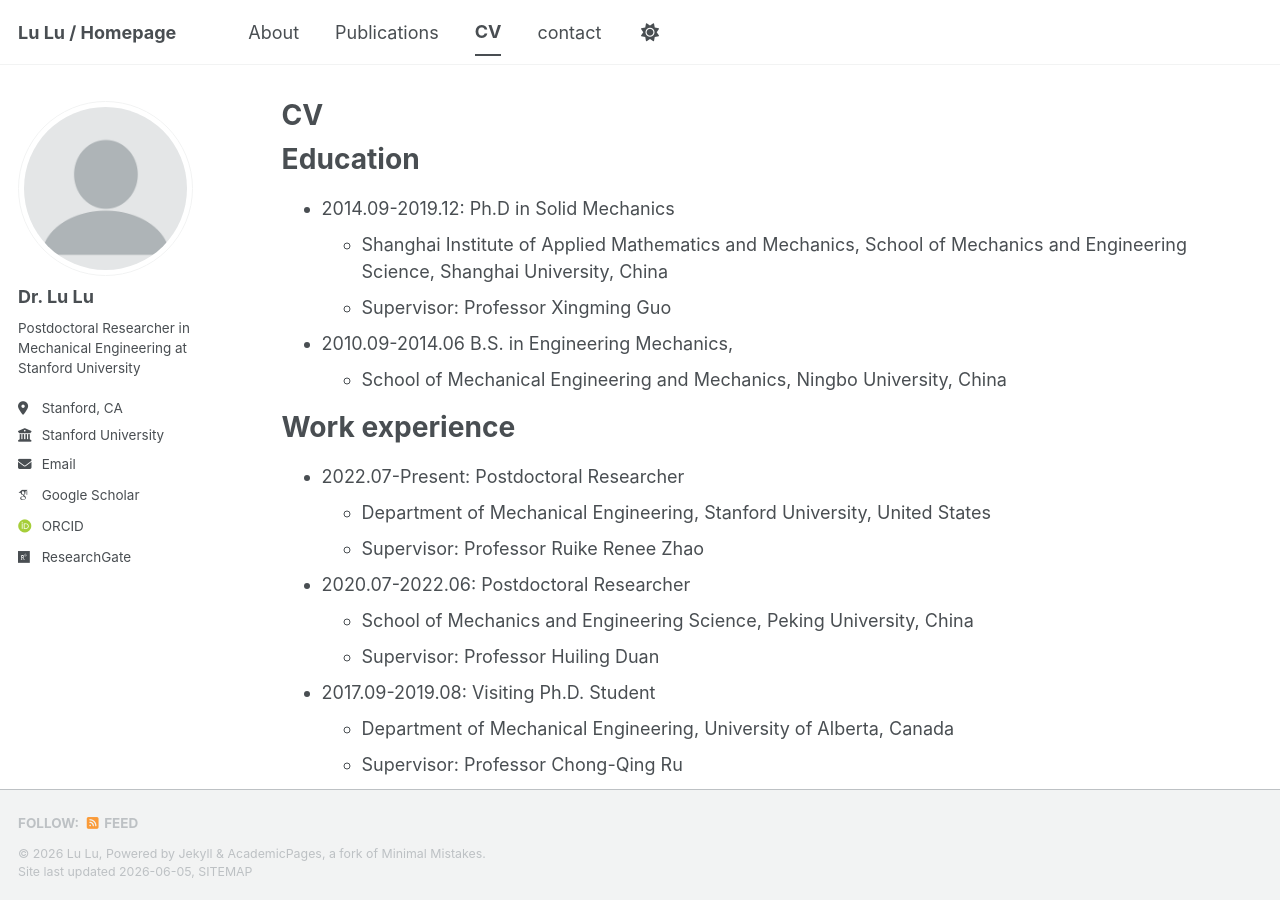
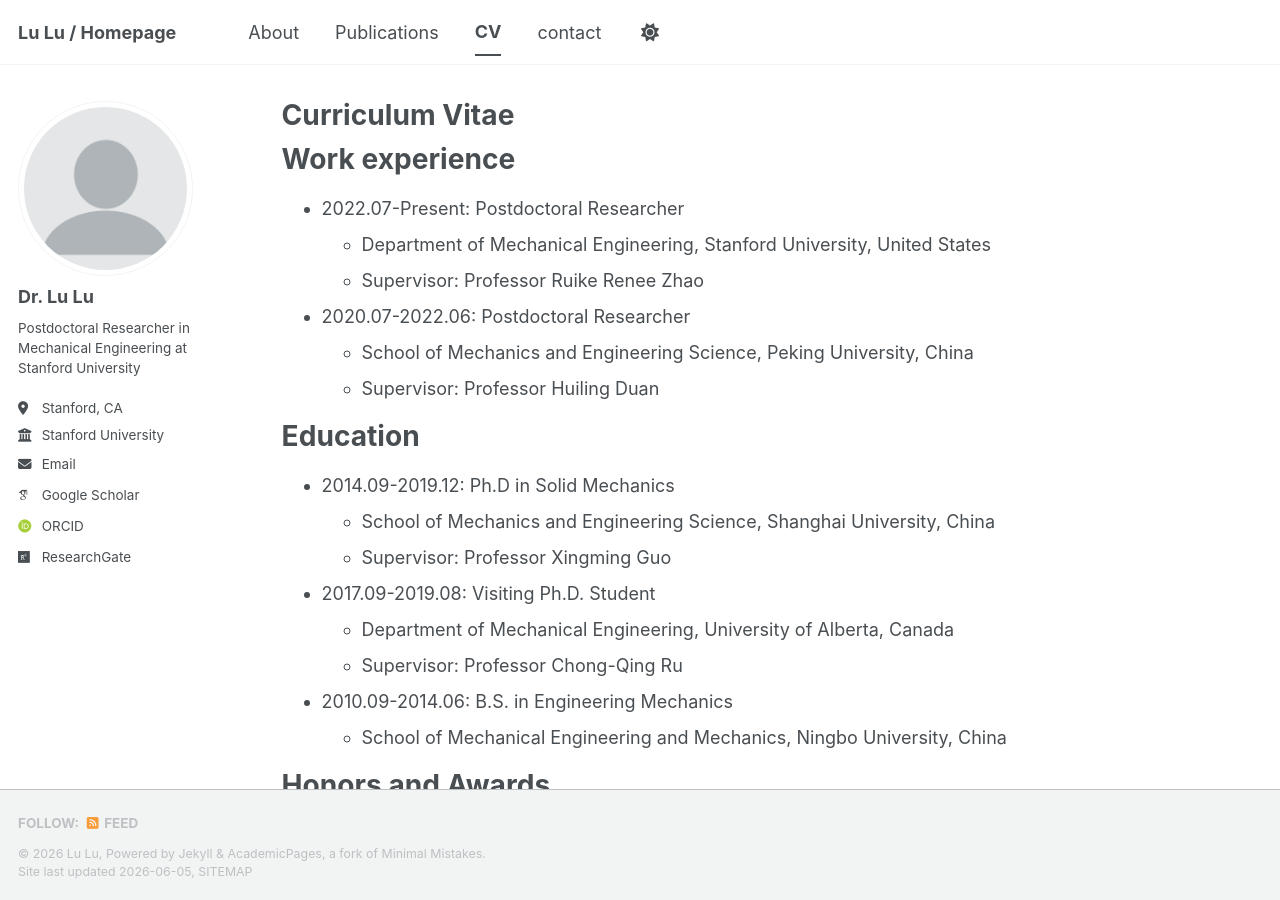
Before and after one commit to ZJU-LuLab/ZJU-LuLab.github.io, a Jekyll site: the page built from _pages/cv.md, in a window 1280 px wide and 900 px high. Built offline with Jekyll 4.4.1, drawn with Linux system fonts in a browser that asks for light colours; some web fonts are replaced; a script bundle is joined from its source files by our own code; library files that are not in the unit come from our copies; part of the change alters nothing that is shown.

Commit message:
Update cv.md

```diff
--- a/_pages/cv.md
+++ b/_pages/cv.md
@@ -1,6 +1,6 @@
 ---
 layout: archive
-title: "CV"
+title: "Curriculum Vitae"
 permalink: /cv/
 author_profile: true
 redirect_from:
@@ -9,13 +9,7 @@ redirect_from:
 
 {% include base_path %}
 
-Education
-======
-* 2014.09-2019.12: Ph.D in Solid Mechanics
-  * Shanghai Institute of Applied Mathematics and Mechanics, School of Mechanics and Engineering Science, Shanghai University, China
-  * Supervisor: Professor Xingming Guo
-* 2010.09-2014.06 B.S. in Engineering Mechanics,
-  * School of Mechanical Engineering and Mechanics, Ningbo University, China
+
 
 Work experience
 ======
@@ -27,9 +21,18 @@ Work experience
   * School of Mechanics and Engineering Science, Peking University, China
   * Supervisor: Professor Huiling Duan
 
+Education
+======
+* 2014.09-2019.12: Ph.D in Solid Mechanics
+  * School of Mechanics and Engineering Science, Shanghai University, China
+  * Supervisor: Professor Xingming Guo
+
 * 2017.09-2019.08: Visiting Ph.D. Student
   * Department of Mechanical Engineering, University of Alberta, Canada
   * Supervisor: Professor Chong-Qing Ru
+
+* 2010.09-2014.06: B.S. in Engineering Mechanics
+  * School of Mechanical Engineering and Mechanics, Ningbo University, China
 
 Honors and Awards
 ======
```
